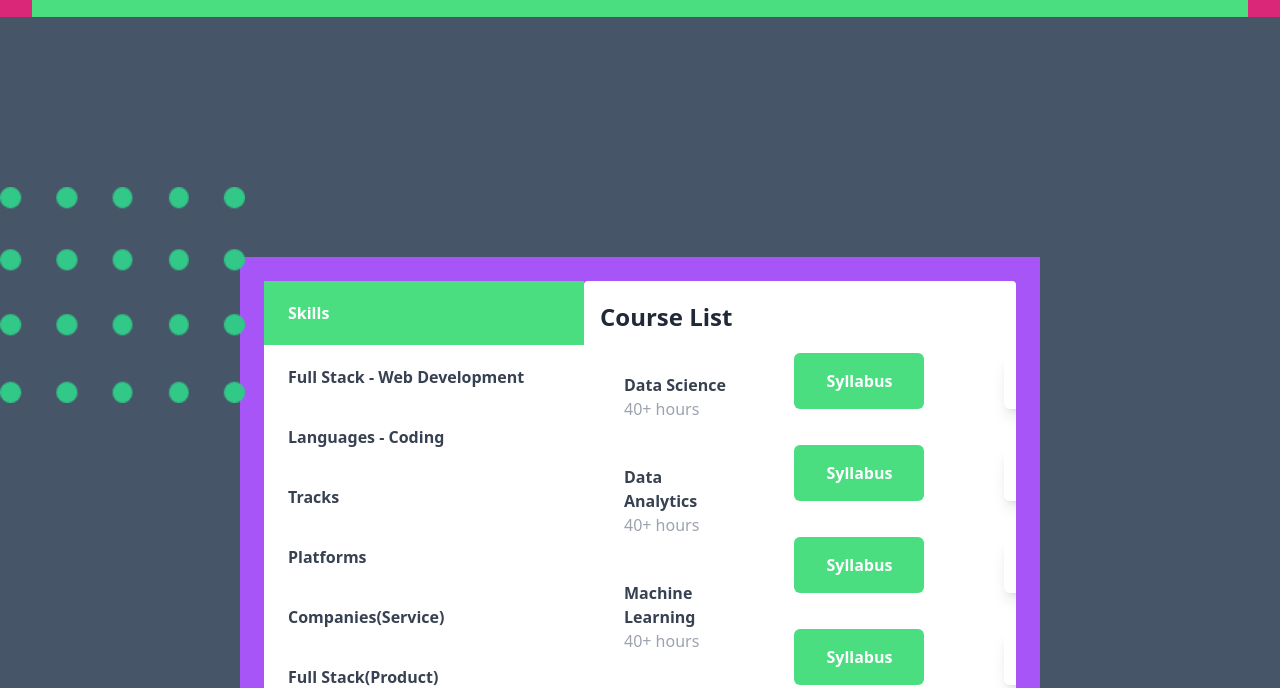
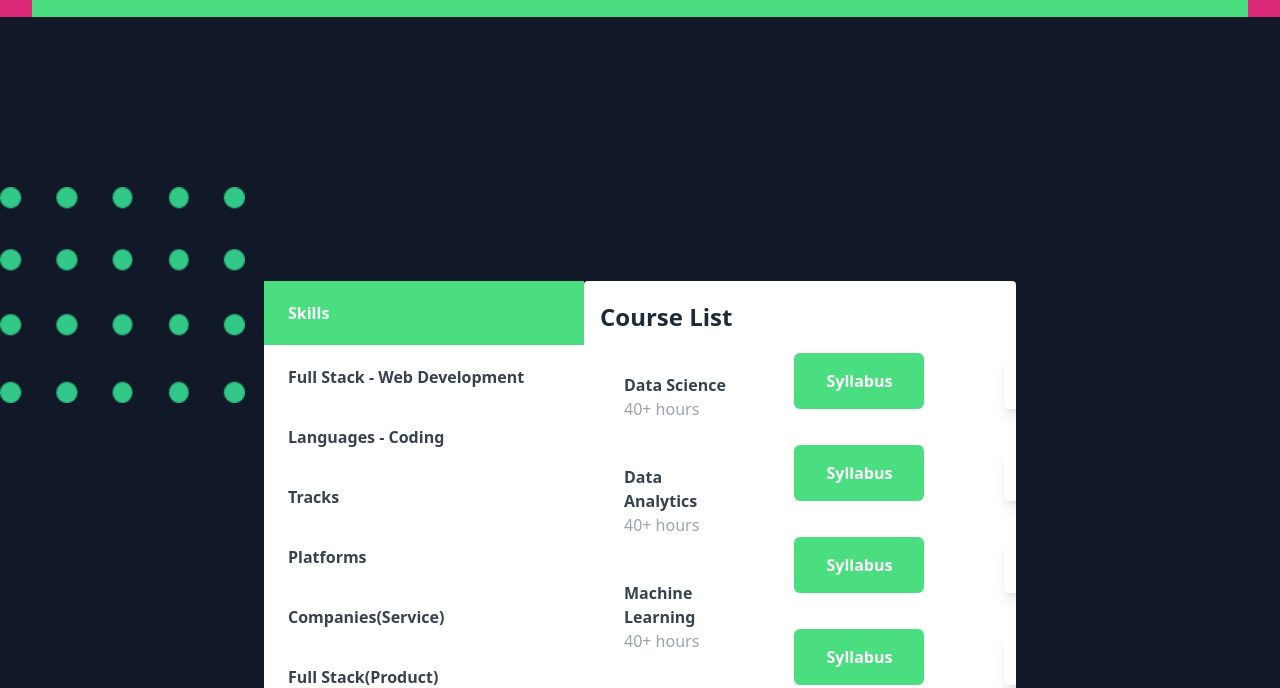
Before and after one commit to kishoranushka/PrepInsta-Clone, a website: page index.html in a window 1280 px wide. Shown: the part 9399-10087 px from the top of the page. Drawn offline with nearby package versions, Linux system fonts and the light colour scheme; no server answers.

Commit message:
removed background color

```diff
--- a/index.html
+++ b/index.html
@@ -1477,9 +1477,9 @@
         <!-- Course List Div -->
 
         <!-- Main Div -->
-        <div class="relative bg-slate-600 flex p-60 pb-28 w-full">
+        <div class="relative  flex p-60 pb-28 w-full">
             <!-- Container Div -->
-            <div class="flex justify-between bg-purple-500 p-6 w-full  ">
+            <div class="flex justify-between  p-6 w-full  ">
 
                 <!-- Container Div 1 -->
                 <div class="rounded bg-white  ">
```
